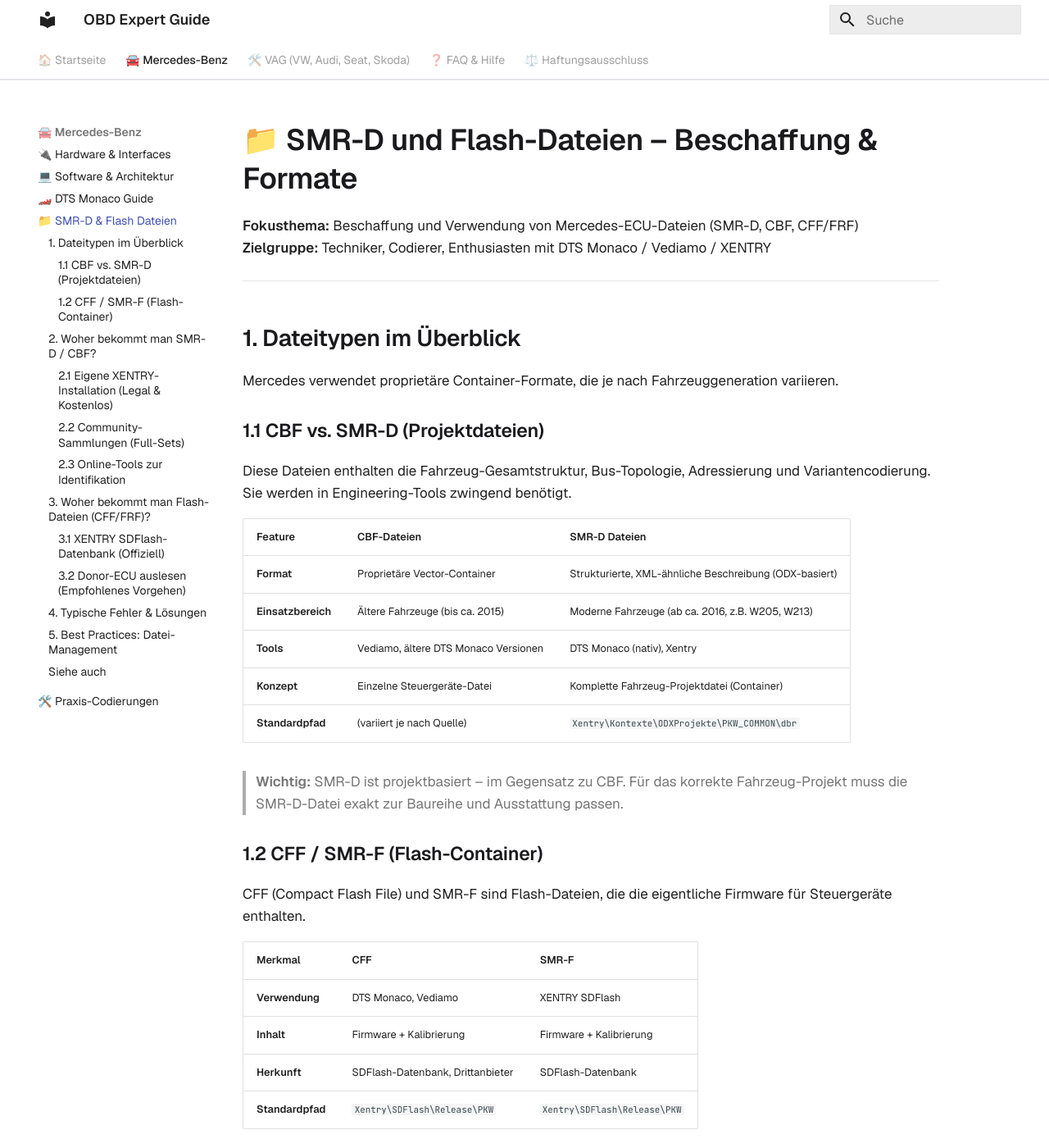
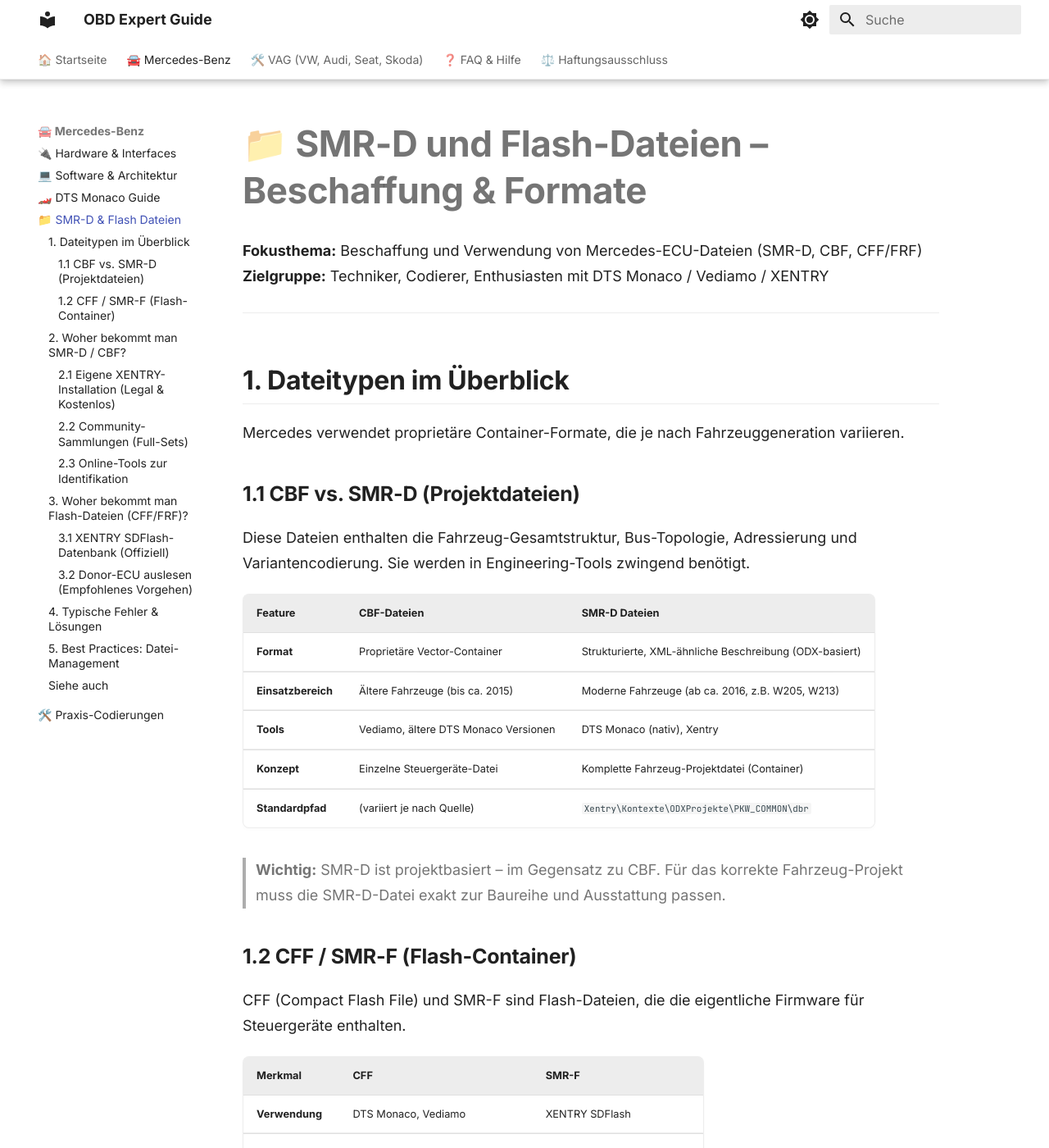
Before and after one commit to CAZE7/CAZE7.github.io, an MkDocs documentation site: the page built from docs/mercedes/smr-d_quellen.md, in a window 1280 px wide and 1400 px high. Shown: the whole window at 82% size. Built offline with MkDocs 1.6.1 and Material for MkDocs 9.7.7, drawn with Linux system fonts in a browser that asks for light colours.

Commit message:
feat: implement comprehensive site styling with dark mode support and enhanced UI configurations

```diff
--- a/docs/stylesheets/extra.css
+++ b/docs/stylesheets/extra.css
@@ -1,169 +1,132 @@
 /* ==========================================================================
-   EDITORIAL TECH DESIGN
-   Minimalistisch, Hochwertig, Lesbar
+   MODERN & READABLE DESIGN
+   Optimiert für Lesbarkeit, Übersichtlichkeit und klares Layout
    ========================================================================== */
 
-/* 1. Typografie & Grundfarben importieren */
-@import url('https://fonts.googleapis.com/css2?family=Geist:wght@400;500;600&family=Newsreader:ital,opsz,wght@0,6..72,400;0,6..72,500;1,6..72,400&family=JetBrains+Mono:wght@400&display=swap');
-
-:root {
-  --md-text-font: "Geist", "Inter", sans-serif;
-  --md-code-font: "JetBrains Mono", monospace;
-
-  /* Eigene Farben für Editorial Look */
-  --md-primary-fg-color: #1A1A1D; /* Tiefes Schwarz/Grau für Header */
-  --md-primary-bg-color: #F9F9FB; /* Canvas Off-White */
-  --md-default-bg-color: #F9F9FB;
-  --md-default-fg-color: #1A1A1D;
-  --md-default-fg-color--light: #6B6B70; /* Sekundärer Text */
-  --md-typeset-color: #1A1A1D;
-  --md-typeset-a-color: #2C3E50; /* Gedecktes Navy für Links */
-
-  --md-shadow-z1: none !important;
-  --md-shadow-z2: none !important;
-  --md-shadow-z3: none !important;
+/* 1. Typografie & Fließtext */
+.md-typeset {
+  /* Bessere Lesbarkeit durch größere Schrift und mehr Zeilenabstand */
+  font-size: 0.9rem; /* Ca. 18px */
+  line-height: 1.7;
 }
 
-/* UI-Elemente wie Navigation und Header sollen sans-serif sein */
-.md-header, .md-tabs, .md-nav, .md-sidebar, .md-search, .md-footer-meta {
-  font-family: "Geist", "Inter", sans-serif;
-}
-
-/* 2. Hintergrund & generelles Layout bereinigen */
-body {
-  background-color: var(--md-default-bg-color) !important;
-}
-
-/* 3. Header & Navigation (unsichtbar mit der Seite verschmelzend) */
-.md-header {
-  background-color: var(--md-default-bg-color) !important;
-  color: var(--md-default-fg-color) !important;
-  box-shadow: none !important;
-  border-bottom: 1px solid #E5E5EA !important;
-}
-
-.md-header__button, .md-header__title {
-  color: var(--md-default-fg-color) !important;
-}
-
-.md-tabs {
-  background-color: var(--md-default-bg-color) !important;
-  border-bottom: 1px solid #E5E5EA !important;
-}
-.md-tabs__link {
-  color: var(--md-default-fg-color--light) !important;
-}
-.md-tabs__item--active .md-tabs__link {
-  color: var(--md-default-fg-color) !important;
-  font-weight: 500;
-}
-
-/* Suchfeld bereinigen */
-.md-search__input {
-  background-color: transparent !important;
-  border: 1px solid #E5E5EA !important;
-  border-radius: 2px !important;
-  color: var(--md-default-fg-color) !important;
-  box-shadow: none !important;
-}
-
-/* 4. Typografie Fließtext */
-.md-typeset {
-  font-size: 0.85rem; /* Entspricht ca. 17px */
-  line-height: 1.6;
+.md-typeset p {
+  margin-bottom: 1.2em;
 }
 
 .md-typeset h1, .md-typeset h2, .md-typeset h3, .md-typeset h4 {
-  font-family: "Geist", "Inter", sans-serif;
-  color: #1A1A1D;
   font-weight: 600;
   letter-spacing: -0.01em;
 }
 
-.md-typeset h1 { font-size: 1.8rem; border-bottom: none; line-height: 1.3; margin-bottom: 1rem; }
-.md-typeset h2 { font-size: 1.4rem; margin-top: 2.5rem; line-height: 1.4; }
-.md-typeset h3 { font-size: 1.15rem; margin-top: 1.5rem; }
+.md-typeset h1 {
+  font-size: 2.2rem;
+  line-height: 1.3;
+  margin-bottom: 1.5rem;
+}
+.md-typeset h2 {
+  font-size: 1.6rem;
+  margin-top: 3rem;
+  margin-bottom: 1rem;
+  border-bottom: 1px solid var(--md-default-fg-color--lightest);
+  padding-bottom: 0.3rem;
+}
+.md-typeset h3 {
+  font-size: 1.25rem;
+  margin-top: 2rem;
+}
 
+/* Content zentrieren und angenehme Lesebreite setzen */
 .md-content__inner {
-  max-width: 850px !important; /* Etwas breiter, damit Tabellen gut lesbar bleiben */
+  max-width: 850px !important;
   margin: 0 auto;
 }
 
-/* 5. Komponenten bereinigen (Cards, Buttons, Linien) */
-.md-button {
-  border-radius: 2px !important;
-  background-color: #1A1A1D !important;
-  color: #fff !important;
-  box-shadow: none !important;
-  border: none !important;
-  font-family: "Geist", "Inter", sans-serif;
-  font-weight: 500 !important;
-  transition: background-color 0.2s ease;
-  letter-spacing: 0;
-}
-.md-button:hover {
-  background-color: #333333 !important;
-  transform: none !important;
+/* 2. UI-Komponenten abrunden & modernisieren */
+:root {
+  /* Globale Rundungen für ein weicheres, moderneres Gefühl */
+  --md-border-radius: 8px;
 }
 
-/* Startseiten-Karten (Cards) komplett flach machen */
-.md-typeset .grid.cards > ul > li {
-  border-radius: 0 !important;
-  border: none !important;
-  border-top: 1px solid #E5E5EA !important;
-  background-color: transparent !important;
-  box-shadow: none !important;
-  padding-top: 1.5rem;
-  padding-left: 0;
-  padding-right: 0;
-  margin-bottom: 2rem;
-  transition: none !important;
-}
-.md-typeset .grid.cards > ul > li:hover {
-  transform: none !important;
-  box-shadow: none !important;
-  border-top-color: #1A1A1D !important;
+.md-button {
+  border-radius: 8px !important;
+  font-weight: 600 !important;
+  transition: all 0.2s ease-in-out;
 }
 
-hr {
-  border-bottom: 1px solid #E5E5EA !important;
-  margin: 3rem 0;
+.md-button:hover {
+  transform: translateY(-2px);
+  box-shadow: var(--md-shadow-z2);
 }
 
-/* Codeblöcke */
-.md-typeset pre > code {
-  background-color: #F0F0F0 !important;
-  color: #1A1A1D !important;
+/* 3. Tabellen lesbarer machen */
+.md-typeset table:not([class]) {
+  border-radius: 8px;
+  overflow: hidden;
+  border: 1px solid var(--md-default-fg-color--lightest);
+  box-shadow: 0 2px 4px rgba(0,0,0,0.02);
 }
 
-/* Admonitions (Info-Boxen) aufräumen */
-.md-typeset .admonition {
-  border: 1px solid #E5E5EA !important;
-  border-left: 4px solid #1A1A1D !important;
-  background-color: #ffffff !important;
-  box-shadow: none !important;
-  border-radius: 2px !important;
-}
-.md-typeset .admonition-title {
-  background-color: transparent !important;
-  border-bottom: 1px solid #E5E5EA !important;
-  color: #1A1A1D !important;
-  font-family: "Geist", "Inter", sans-serif;
+.md-typeset table:not([class]) th {
+  background-color: var(--md-default-fg-color--lightest);
+  font-weight: 600;
+  padding: 12px 16px;
 }
 
-/* Finder-App Beruhigung */
+.md-typeset table:not([class]) td {
+  padding: 12px 16px;
+  border-bottom: 1px solid var(--md-default-fg-color--lightest);
+}
+
+.md-typeset table:not([class]) tr:last-child td {
+  border-bottom: none;
+}
+
+/* 4. Codeblöcke weicher gestalten */
+.md-typeset pre > code {
+  border-radius: 8px;
+  padding: 1rem;
+}
+
+/* 5. Startseiten-Karten (Cards) aufwerten */
+.md-typeset .grid.cards > ul > li {
+  border-radius: 12px !important;
+  border: 1px solid var(--md-default-fg-color--lightest) !important;
+  background-color: var(--md-default-bg-color);
+  box-shadow: 0 4px 6px rgba(0, 0, 0, 0.04) !important;
+  padding: 1.5rem;
+  transition: all 0.3s ease;
+}
+
+.md-typeset .grid.cards > ul > li:hover {
+  transform: translateY(-4px) !important;
+  box-shadow: 0 10px 15px rgba(0, 0, 0, 0.08) !important;
+  border-color: var(--md-primary-fg-color) !important;
+}
+
+/* 6. Admonitions (Hinweisboxen) optimieren */
+.md-typeset .admonition {
+  border-radius: 8px;
+  box-shadow: 0 2px 6px rgba(0, 0, 0, 0.04);
+  margin: 1.5em 0;
+}
+
+/* 7. Finder-App Bereich (falls vorhanden) */
 #obd-finder-app {
-  border: none !important;
-  box-shadow: none !important;
-  background: transparent !important;
-  padding: 0 !important;
-  margin-top: 4rem;
-  border-top: 2px solid #1A1A1D !important;
-  padding-top: 2rem !important;
+  border-radius: 12px;
+  box-shadow: 0 4px 12px rgba(0,0,0,0.05);
+  background: var(--md-default-bg-color);
+  padding: 2rem !important;
+  margin-top: 3rem;
+  border: 1px solid var(--md-default-fg-color--lightest);
 }
-#obd-finder-app h3 {
-  margin-top: 0;
+
+/* 8. Generelles Styling für Dark Mode Anpassung */
+[data-md-color-scheme="slate"] .md-typeset table:not([class]) th {
+  background-color: rgba(255, 255, 255, 0.05);
 }
-#obd-finder-app:hover {
-  transform: none !important;
+
+[data-md-color-scheme="slate"] .md-typeset .grid.cards > ul > li {
+  background-color: var(--md-default-bg-color);
+  box-shadow: 0 4px 6px rgba(0, 0, 0, 0.2) !important;
 }
--- a/mkdocs.yml
+++ b/mkdocs.yml
@@ -17,10 +17,28 @@ theme:
     - navigation.top # Zurück-nach-oben Button
     - navigation.tracking # URL ändert sich beim Scrollen für bessere Anker-Links
     - toc.integrate # Inhaltsverzeichnis in der linken Seitenleiste integrieren
+    - content.code.copy # Erlaubt das einfache Kopieren von Code-Blöcken
+    - content.tabs.link # Verlinkt Tabs miteinander
   palette:
-    - scheme: default
+    # Light mode
+    - media: "(prefers-color-scheme: light)"
+      scheme: default
       primary: white
-      accent: black
+      accent: indigo
+      toggle:
+        icon: material/brightness-7
+        name: Switch to dark mode
+    # Dark mode
+    - media: "(prefers-color-scheme: dark)"
+      scheme: slate
+      primary: black
+      accent: indigo
+      toggle:
+        icon: material/brightness-4
+        name: Switch to light mode
+  font:
+    text: Inter
+    code: JetBrains Mono
 
 # --- Eigene Styles ---
 extra_css:
```
